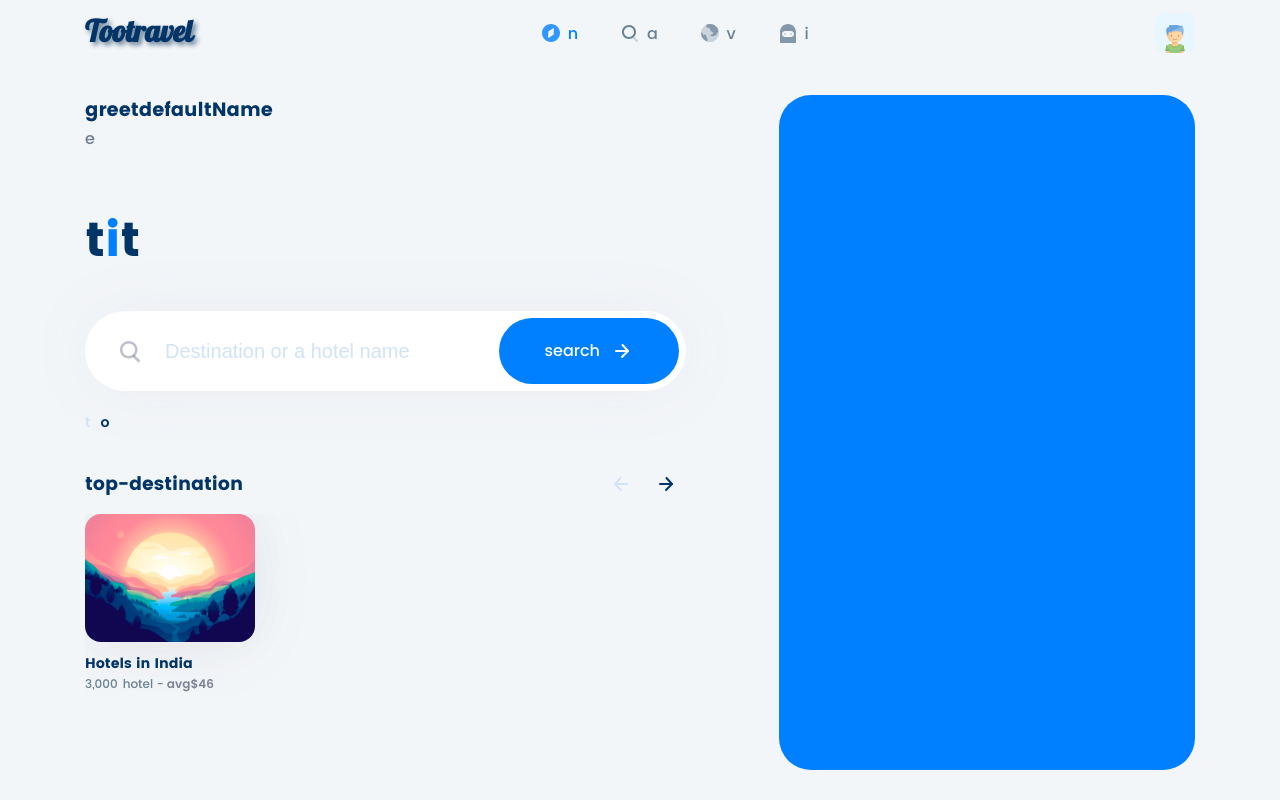
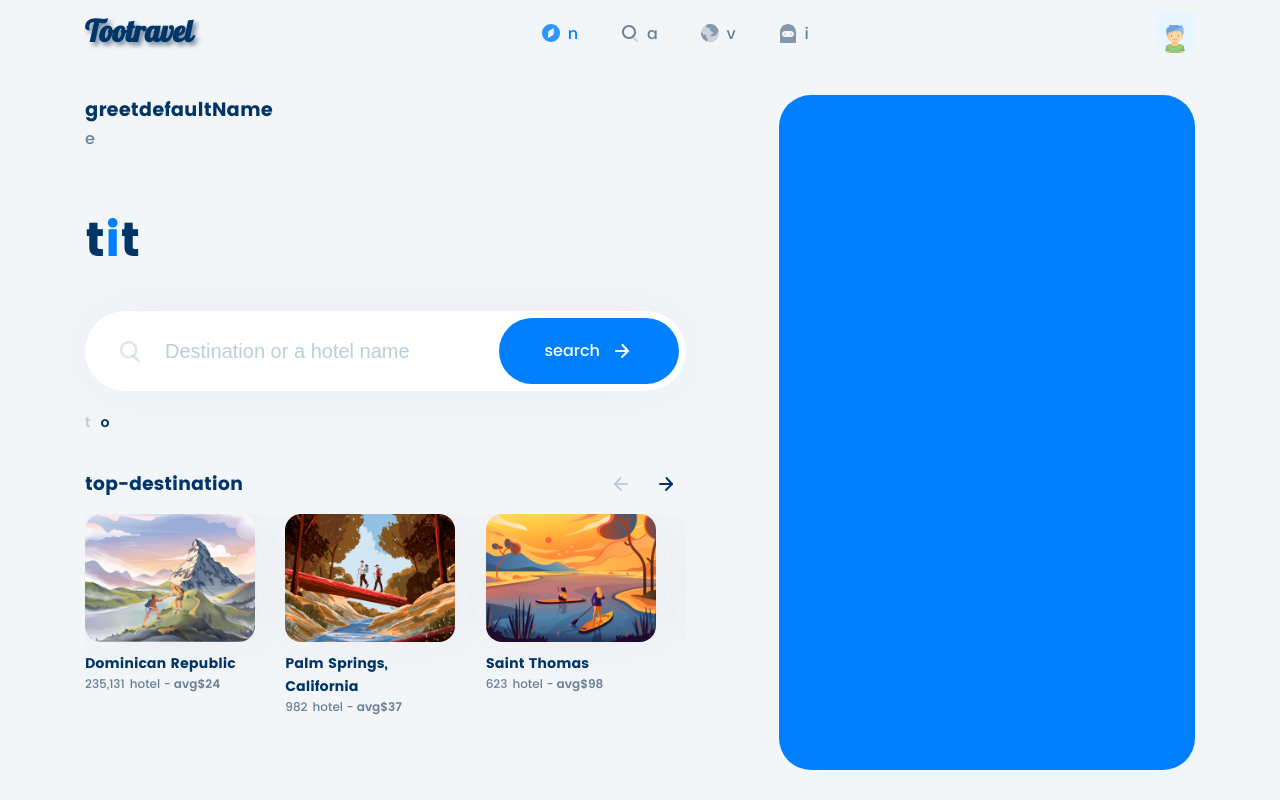
Before and after one commit to 18651440358/TravelWebsite, a Vue app: page /landing in a window 1280 px wide. Built offline with nearby package versions, Linux system fonts and the light colour scheme.

Commit message:
Revert "4.25"
This reverts commit 7fc0c4c5

```diff
--- a/src/assets/style/theme/_themes.scss
+++ b/src/assets/style/theme/_themes.scss
@@ -14,7 +14,7 @@ $themes: (
                 infoBackground: #f6f1fc,
                 primaryText: #013568,
                 regularText: #698096,
-                grayText: #7e8299,
+                grayText: #BFCCD9,
                 LightText: #d1e3f5,
                 lightBackground: #f3f6f9,
                 cardBoxShadow: rgba(82, 63, 105, 0.05) 0px 0px 30px,
--- a/src/content/card-destination/card-destination.vue
+++ b/src/content/card-destination/card-destination.vue
@@ -3,7 +3,7 @@
   <div class="card-destination">
     <!--    封面-->
     <div class="destination-cover">
-      <img :src="coverSrc"  :alt="title"/>
+      <img :src="src" :alt="title" @error.once="defaultImg" />
     </div>
     <!--    文字-->
     <div class="destination-content swiper-no-swiping">
@@ -31,16 +31,14 @@ export default {
     hotels: Number,
     avg: Number,
   },
+  methods: {
+    // 破损图片
+    defaultImg(event){
+      event.currentTarget.src = require("./static/default.jpg");
+      return true;
+    }
+  },
   computed: {
-    coverSrc(){
-      var ImgObj = new Image();
-      ImgObj.src = this.src;
-      if(ImgObj.fileSize > 0 || (ImgObj.width > 0 && ImgObj.height > 0))
-        return this.src;
-      else
-        return require("./static/default.jpg");
-
-    },
     hotelNumbers(){
       let num = this.hotels
       var result = '', counter = 0;
@@ -102,7 +100,6 @@ export default {
 .hotel-content .avg{
   font-weight: 600;
   margin-left: 3px;
-  @include fontColor(grayText);
 }
 </style>
 
@@ -110,11 +107,11 @@ export default {
 {
   "zh-CN": {
     "hotel": "家酒店",
-    "avg": "平均"
+    "avg": "平均 "
   },
   "en_US": {
     "hotel": "Hotels",
-    "avg": "Avg."
+    "avg": "Avg. "
   }
 }
 </i18n>
--- a/src/data/destinations.js
+++ b/src/data/destinations.js
@@ -1,4 +1,4 @@
-export default [
+module.exports = [
     {
         cover: require("@/assets/images/destinations/2DCF0929EEACEED7318A8F2A109CF7E5.jpg"),
         title: "北卡罗来纳州夏洛特",
--- a/src/pages/landing/Landing.vue
+++ b/src/pages/landing/Landing.vue
@@ -74,14 +74,14 @@
                     </a>
                   </div>
                 </div>
-                <swiper class="destinations">
-                  <swiper-slide>
+                <swiper class="destinations" :options="swiperOptions">
+                  <swiper-slide v-for="(item,index) in topDestination" :key="'topDestination' + index">
                     <div class="destination-item">
-                      <card-destination title="Hotels in India"
-                                        title-en="Hotels in India"
-                                        :src="''"
-                                        :hotels="3000"
-                                        :avg="300"></card-destination>
+                      <card-destination :title="item.title"
+                                        :title-en="item.titleEn"
+                                        :src="item.cover"
+                                        :hotels="item.hotels"
+                                        :avg="item.avg"></card-destination>
                     </div>
                   </swiper-slide>
                 </swiper>
@@ -100,7 +100,6 @@
 </template>
 
 <script>
-import destinations from '@/data/destinations';
 import ZcNav from "@/content/nav/nav";
 import ZcContainer from "@/component/container/container";
 import ZcRow from "@/component/row/row";
@@ -135,10 +134,37 @@ export default {
       prevButton: false,
       // 下一个
       nextButton: true,
+
+      // 滚动轮播配置
+      swiperOptions: {
+        slidesPerView: 3,
+        keyboard: true
+      },
+
+      // 热门城市
+      topDestination: []
+
     }
   },
   mounted() {
-    console.log(destinations);
+    // 初始化
+    this.initialization();
+  },
+  methods: {
+    // 初始化
+    initialization(){
+      // 加载热门景区
+      const destinations = require('@/data/destinations')
+      let popular = [];
+      // 随机去除6个
+      while (popular.length < 6){
+        var index = Math.floor(Math.random() * destinations.length);
+        if (index < destinations.length)
+          popular.push(destinations.splice(index,index + 1)[0])
+      }
+      this.topDestination = popular
+
+    }
   }
 }
 </script>
@@ -207,7 +233,7 @@ header{
   padding-left: 80px;
   padding-right: 200px;
   font-size: 20px;
-  @include fontColor(LightText);
+  @include fontColor(grayText);
   @include box-shadow(cardBoxShadow);
 }
 .search{
@@ -236,7 +262,7 @@ header{
   @include transition(150ms);
 }
 .tonight .highlight{
-  @include fontColor(LightText);
+  @include fontColor(grayText);
   margin-right: 10px;
 }
 .tonight a:hover{
@@ -261,7 +287,7 @@ header{
   @include transition(150ms);
 }
 .title-group a svg g [fill]{
-  @include fill(LightText);
+  @include fill(grayText);
 }
 .title-group a:hover{
   @include bgColor(lightBackground);
@@ -278,7 +304,7 @@ header{
 }
 .destination-item{
   width: 170px;
-  @include box-shadow(cardBoxShadow);
+  display: inline-block;
 }
 
 // 地图容器
```
